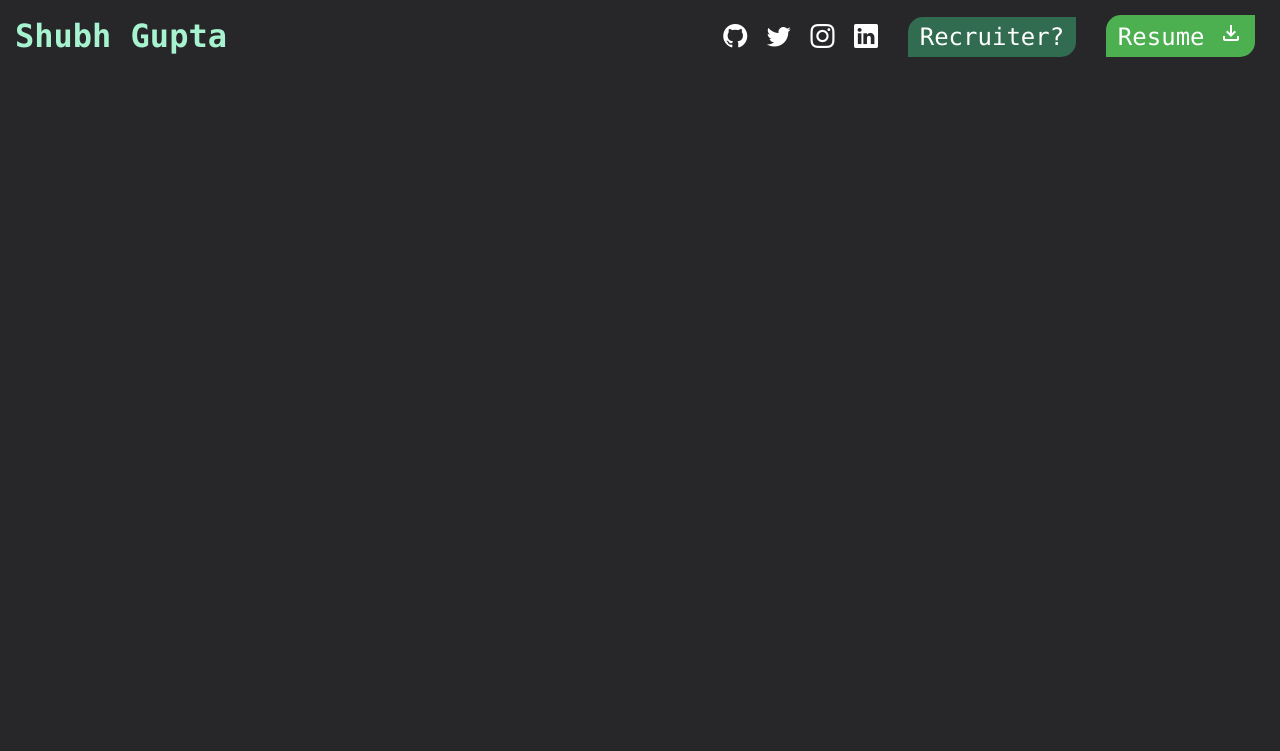
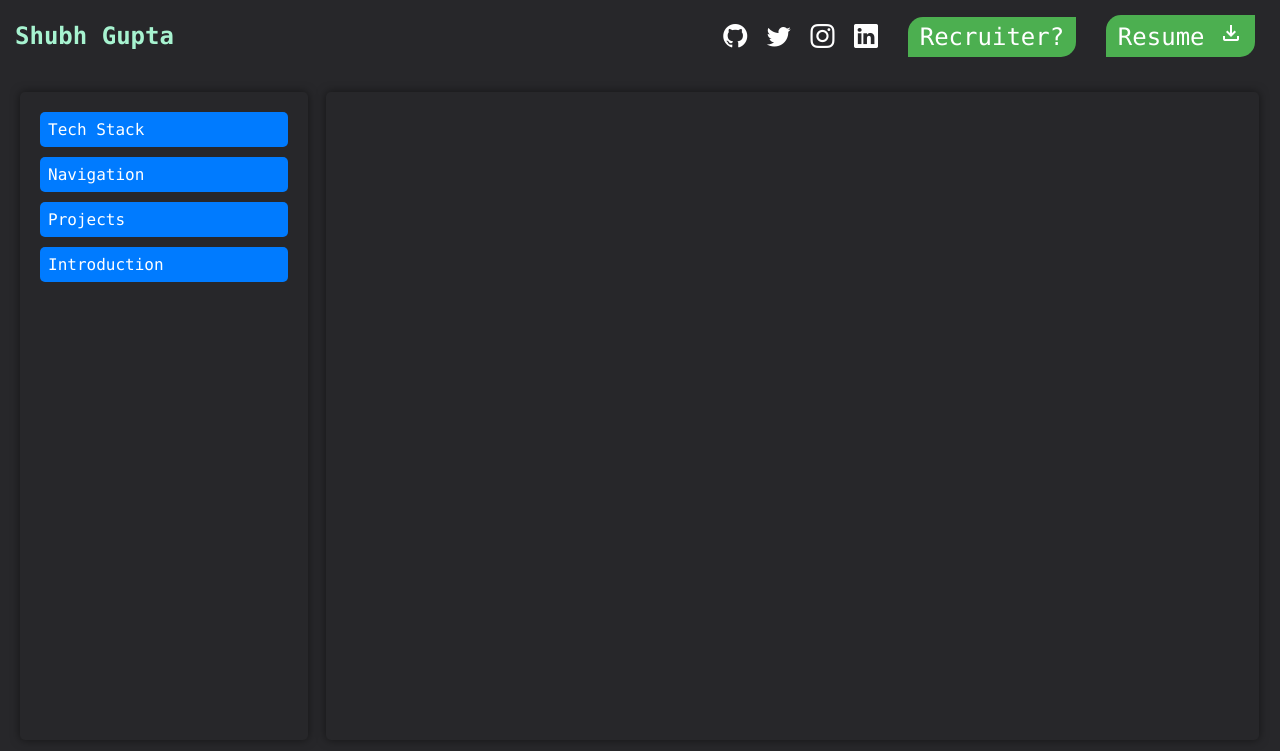
Before and after one commit to ishubhgupta/Portfolio, a PHP site: page / in a window 1280 px wide. Shown: the top 751 px of the page. Run offline with PHP 8.4, Linux system fonts and the light colour scheme; some libraries are stand-ins or nearby versions.

Commit message:
add main section having content

```diff
--- a/css/index.css
+++ b/css/index.css
@@ -1,8 +1,9 @@
+/* Header Styles */
 body {
+    margin: 0;
+    font-family: 'Consolas', monospace;
     background-color: #27272a;
-    font-family: Consolas, monospace;
-    color: #a7f3d0; /* Set text color to white */
-    margin: 0;
+    color: #a7f3d0;
 }
 
 .header {
@@ -12,28 +13,22 @@ body {
     padding: 15px;
 }
 
-
-.left h1 {
-    margin: 0; /* Remove default margin for h1 */
-    color: #a7f3d0; /* Set heading color to white */
+.headerName {
+    margin: 0;
+    font-size: 1.5em; /* Adjust font size */
+    color: #a7f3d0;
 }
 
-.right {
-    display: flex;
-    align-items: center;
-}
-
-/* Style for social media icons using Bootstrap Icons */
 .social-links a {
     margin-right: 10px;
     text-decoration: none;
-    font-size: 24px; /* Adjust the font size as needed */
-    color: #fff; /* Set icon color to white */
+    font-size: 1.5em; /* Adjust font size */
+    color: #fff;
 }
 
-/* Style for resume download link */
+.recuriter-link,
 .resume-link {
-    background-color: #4CAF50; /* Green */
+    background-color: #4CAF50;
     border-radius: 15px 0 15px 0;
     border: none;
     color: white;
@@ -41,26 +36,48 @@ body {
     text-align: center;
     text-decoration: none;
     display: inline-block;
-    font-size: 16px;
+    font-size: 1em; /* Adjust font size */
     margin-left: 10px;
     cursor: pointer;
 }
 
-.recuriter-link {
-    background-color: #316c51; /* Green */
-    border-radius: 15px 0 15px 0;
-    border: none;
-    color: white;
-    padding: 6px 12px;
-    text-align: center;
-    text-decoration: none;
-    display: inline-block;
-    font-size: 16px;
-    margin-left: 10px;
-    cursor: pointer;
-    border-color: 4px, solid, white;
+.resume-link:hover {
+    background-color: #45a049;
 }
 
-.resume-link:hover {
-    background-color: #45a049; /* Darker green on hover */
+/* Section Styles */
+.content {
+    display: flex;
+    align-items: flex-start; /* Align items at the start of the cross axis (top) */
+    padding: 20px;
+    height: 80vh /* Set height to screen height minus double the header padding */
 }
+
+.left {
+    flex: 0 0 20%; /* Adjust the width of the left section */
+    padding: 20px;
+    margin-right: 18px;
+    border-radius: 5px;
+    overflow: auto;
+    box-shadow: 0 0 10px rgba(0, 0, 0, 0.5);
+    height: 95%; /* Take the full height of the .content section */
+}
+
+.right {
+    flex: 0 0 72%; /* Adjust the width of the right section */
+    padding: 20px;
+    border-radius: 5px;
+    overflow: auto;
+    color: #fff;
+    box-shadow: 0 0 10px rgba(0, 0, 0, 0.5);
+    height: 95%; /* Take the full height of the .content section */
+}
+
+.nav-option {
+    cursor: pointer;
+    margin-bottom: 10px;
+    padding: 8px;
+    background-color: #007bff;
+    color: white;
+    border-radius: 5px;
+}
--- /dev/null
+++ b/index.html
@@ -0,0 +1,52 @@
+<!DOCTYPE html>
+<html lang="en">
+<head>
+    <meta charset="UTF-8">
+    <meta name="viewport" content="width=device-width, initial-scale=1.0">
+    <link rel="stylesheet" href="https://cdn.jsdelivr.net/npm/bootstrap-icons@1.3.0/font/bootstrap-icons.css">
+    <link rel="stylesheet" href="https://fonts.googleapis.com/css2?family=Material+Symbols+Outlined:opsz,wght,FILL,GRAD@20..48,100..700,0..1,-50..200" />
+    <link rel="stylesheet" href="css/index.css"> <!-- Your custom styles -->
+    <title>Shubh Gupta</title>
+</head>
+<body>
+    <header class="header">
+        <div class="header-left">
+            <h1 class="headerName">Shubh Gupta</h1>
+        </div>
+        <div class="header-right">
+            <nav class="social-links">
+                <a href="https://github.com/ishubhgupta" target="_blank" class="bi bi-github"></a>
+                <a href="https://twitter.com/ishubhguptaa" target="_blank" class="bi bi-twitter"></a>
+                <a href="https://instagram.com/ishubhgupta" target="_blank" class="bi bi-instagram"></a>
+                <a href="https://linkedin.com/in/ishubhgupta" target="_blank" class="bi bi-linkedin"></a>
+                <a href="#" class="recuriter-link">Recruiter?</a>
+                <a href="link-to-resume" class="resume-link" download>Resume <span class="material-symbols-outlined"> Download </span></a>
+            </nav>
+        </div>
+    </header>
+    <section class="content">
+        <div class="left">
+            <div class="nav-option" onclick="loadContent('tech-stack')">Tech Stack</div>
+            <div class="nav-option" onclick="loadContent('nav')">Navigation</div>
+            <div class="nav-option" onclick="loadContent('projects')">Projects</div>
+            <div class="nav-option" onclick="loadContent('intro')">Introduction</div>
+        </div>
+        <div class="right" id="dynamic-content">
+            <!-- Content will be loaded here -->
+        </div>
+    </section>
+    <script>
+        function loadContent(option) {
+            var contentMap = {
+                'tech-stack': '<h2>Tech Stack</h2><p>Placeholder content for Tech Stack.</p>',
+                'nav': '<h2>Navigation</h2><p>Placeholder content for Navigation.</p>',
+                'projects': '<h2>Projects</h2><p>Placeholder content for Projects.</p>',
+                'intro': '<h2>Introduction</h2><p>Placeholder content for Introduction.</p>',
+            };
+
+            var dynamicContent = document.getElementById('dynamic-content');
+            dynamicContent.innerHTML = contentMap[option];
+        }
+    </script>
+</body>
+</html>
--- a/index.php
+++ /dev/null
@@ -1,35 +0,0 @@
-<!DOCTYPE html>
-<html lang="en">
-<head>
-    <meta charset="UTF-8">
-    <meta name="viewport" content="width=device-width, initial-scale=1.0">
-    <link rel="stylesheet" href="https://cdn.jsdelivr.net/npm/bootstrap-icons@1.3.0/font/bootstrap-icons.css">
-    <link rel="stylesheet" href="https://fonts.googleapis.com/css2?family=Material+Symbols+Outlined:opsz,wght,FILL,GRAD@20..48,100..700,0..1,-50..200" />
-    <link rel="stylesheet" href="css/index.css"> <!-- Your custom styles -->
-    <title>Shubh Gupta</title>
-</head>
-<body>
-    <header class="header">
-        <div class="left">
-            <h1 class="headerName">Shubh Gupta</h1>
-        </div>
-        <div class="right">
-            <nav class="social-links">
-                <!-- Bootstrap Icons for social media -->
-                <a href="https://github.com/ishubhgupta" target="_blank" class="bi bi-github"></a>
-                <a href="https://twitter.com/ishubhguptaa" target="_blank" class="bi bi-twitter"></a>
-                <a href="https://instagram.com/ishubhgupta" target="_blank" class="bi bi-instagram"></a>
-                <a href="https://linkedin.com/in/ishubhgupta" target="_blank" class="bi bi-linkedin"></a>
-                <!-- Add more social media icons as needed -->
-                <a href="#" class="recuriter-link">
-                    Recruiter?
-                </a>
-                <!-- Resume Download Link -->
-                <a href="link-to-resume" class="resume-link" download>
-                    Resume <span class="material-symbols-outlined"> Download </span>
-                </a>
-            </nav>
-        </div>
-    </header>
-</body>
-</html>
```
